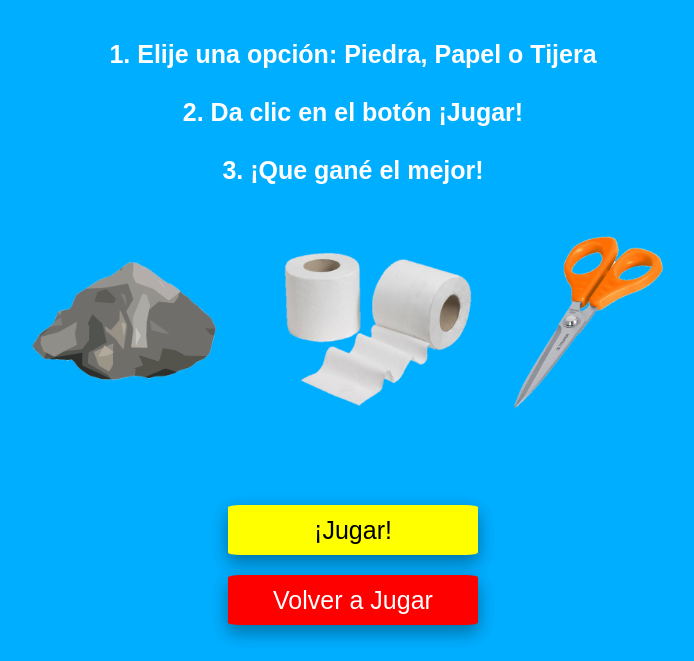
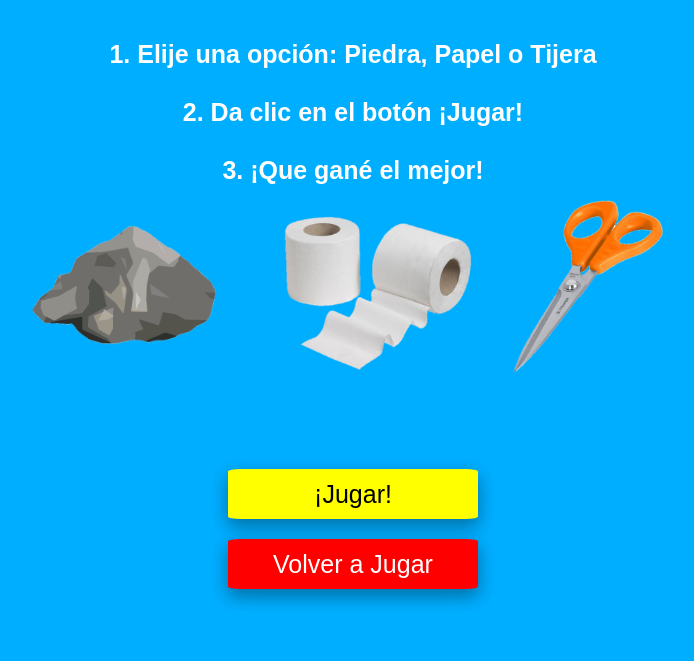
Before and after one commit to mf-mlz/mf-mlz, a PHP site: page /piedra-papel-tijera/index.html in a window 1280 px wide. Shown: the part 229-890 px from the top of the page, without its empty margins (287-981 px from the left). After the commit the page ends 834 px from the top, so only its background shows below. Run offline with PHP 8.4, Linux system fonts and the light colour scheme; some libraries are stand-ins or nearby versions.

Commit message:
Modificacion style pierdra papel o tijera

```diff
--- a/piedra-papel-tijera/estilo/style.css
+++ b/piedra-papel-tijera/estilo/style.css
@@ -28,7 +28,7 @@ body{
 {
 
     #result_game{
-        margin-top: 200px;
+        margin-top: 20px;
         text-align: center;
         padding: 50px;
         border: 2px solid rgb(255, 255, 255);
@@ -83,13 +83,17 @@ body{
         width: 200px;
     }
 
+    #mensaje{
+        font-size: 20px !important;
+    }
+
 }
 
 @media (min-width: 501px)
 {
 
     #result_game{
-        margin-top: 200px;
+        margin-top: 50px !important;
         text-align: center;
         padding: 50px;
         border: 2px solid rgb(255, 255, 255);
@@ -150,7 +154,7 @@ body{
 {
 
     #result_game{
-        margin-top: 200px;
+        margin-top: 20px;
         text-align: center;
         padding: 50px;
         border: 2px solid rgb(255, 255, 255);
@@ -305,7 +309,7 @@ body{
 
     #Img-Piedra-Papel-Tijera{
         display: grid;
-        margin-top: 100px;
+        margin-top: 200px;
     }
 
     #buttons-img{
@@ -366,7 +370,7 @@ body{
   }
 
   #Img-Piedra-Papel-Tijera{
-      margin-top: 50px;
+      margin-top: 200px;
   }
 
 
@@ -387,11 +391,3 @@ body{
     height: 150px;
     width: 150px;
 }
-
-
-#contar{
-    text-align: center;
-    color:black;
-    margin-top:50px;
-    font-size: 30px;
-}
--- a/piedra-papel-tijera/index.html
+++ b/piedra-papel-tijera/index.html
@@ -20,18 +20,7 @@
         <li> <b>3. ¡Que gané el mejor! </b></li>
     </ul>
 
-    <div id="contar" style="">
 
-        <b id="contador_jugador"></b>
-        <br>
-        <b id="contador_cpu"></b>
-        <br>
-        <b id="contador_empate"></b>
-        <br>
-        <br>
-        <b style="color:green;" id="ganador_final"></b>
-
-    </div>
 
     <div id="Img-Piedra-Papel-Tijera">
 
--- a/piedra-papel-tijera/js/script.js
+++ b/piedra-papel-tijera/js/script.js
@@ -18,7 +18,7 @@ function elegir(usuario){
 
 
     if((j > 0) || (c >0) || (e > 0)){
-        document.getElementById(usuario_elegir).style = "box-shadow: 0 10px 10px 0 rgba(0,0,0,0.24), 0 17px 100px 0 rgba(0,0,0,0.19); margin-top: 200px";
+        document.getElementById(usuario_elegir).style = "box-shadow: 0 10px 10px 0 rgba(0,0,0,0.24), 0 17px 100px 0 rgba(0,0,0,0.19); margin-top: 50px";
     }else{
         document.getElementById(usuario_elegir).style = "box-shadow: 0 10px 10px 0 rgba(0,0,0,0.24), 0 17px 100px 0 rgba(0,0,0,0.19);margin-top:50px";
     }
@@ -49,8 +49,6 @@ function jugar(usuario){
         }
 
         usuario_final = usuario.value;
-        console.log("Vas a jugar con: " + usuario_final);
-        console.log("Cpu va a jugar con: " + cpu_final);
 
         if(usuario_final == cpu_final){
             message = "EMPATE";
@@ -77,17 +75,7 @@ function jugar(usuario){
         document.getElementById('Retultado_img_cpu').src = "../imagenes/"+cpu_final+".png";
         document.getElementById('Retultado_img_usuario').src = "../imagenes/"+usuario_final+".png";
         document.getElementById("mensaje").innerHTML = message;
-        document.getElementById("contador_jugador").innerHTML = "N° Veces Ganadas (Jugador): " + j;
-        document.getElementById("contador_cpu").innerHTML = "N° Veces Ganadas (CPU): " + c;
-        document.getElementById("contador_empate").innerHTML = "N° Veces Empatadas: " + e;
 
-        if((j > c) || (j > e) ){
-            document.getElementById("ganador_final").innerHTML = "¡El Ganador Final es JUGADOR con " + j + " juegos ganados!";
-        }else if((c > j) || (c > e) ){
-            document.getElementById("ganador_final").innerHTML = "¡El Ganador Final es CPU con " + c + " juegos ganados!";
-        }else{
-            document.getElementById("ganador_final").innerHTML = "¡Hay " + e + " total de empates, nadie gana!";
-        }
 
 
     }
@@ -102,7 +90,7 @@ function reset(){
     document.getElementById(usuario_elegir).style = "";
     document.getElementById('result_game').style = "display:none";
     document.getElementById('button_play').style = "";
-    document.getElementById('Piedra').style = "margin-top:200px;";
-    document.getElementById('Papel').style = "margin-top:200px;";
+    document.getElementById('Piedra').style = "margin-top:20px;";
+    document.getElementById('Papel').style = "margin-top:20px;";
     document.getElementById('Tijera').style = "";
 }
```
